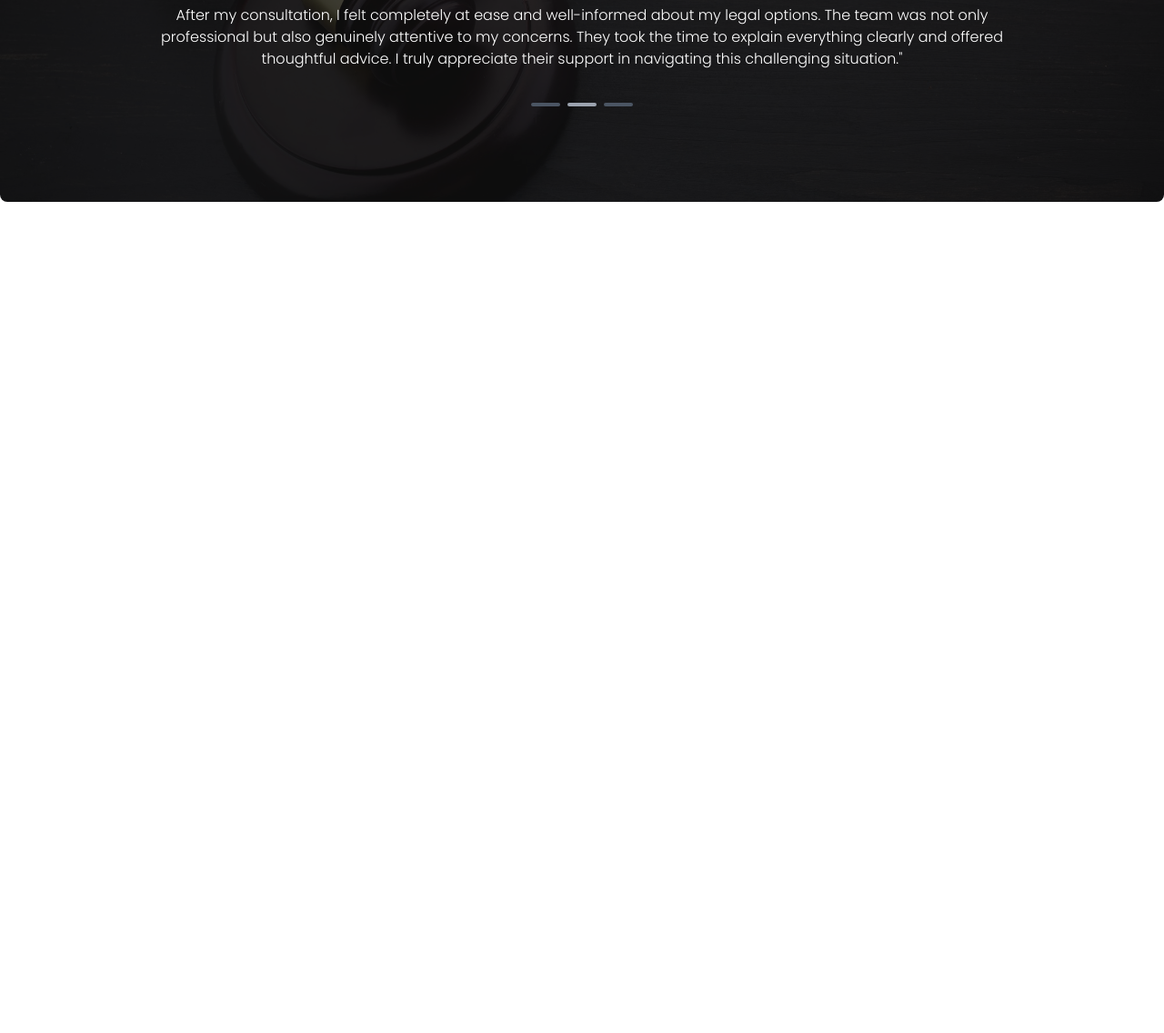
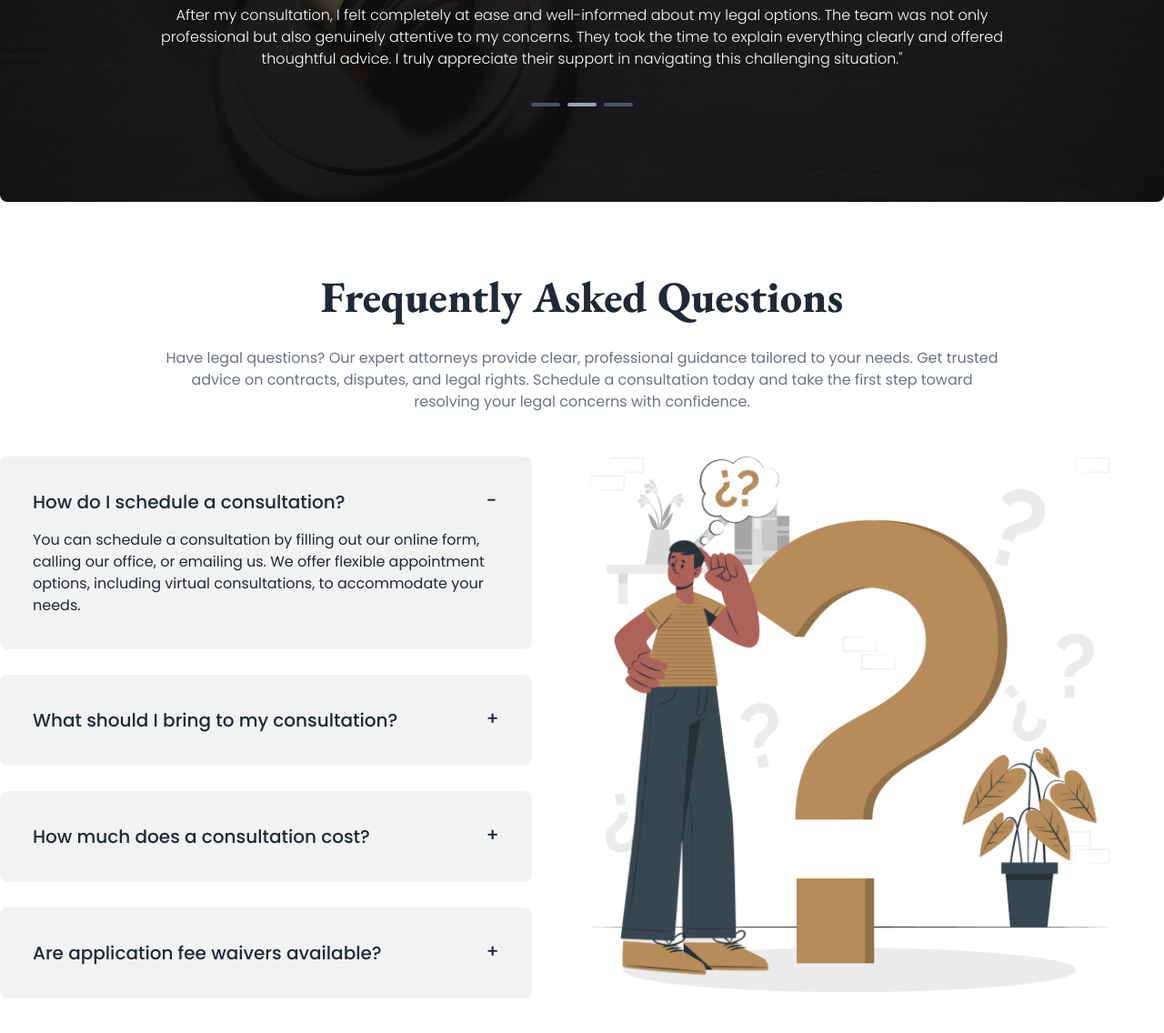
Before and after one commit to Waliul-islam/Legal-solution-webpage, a plain HTML site: page index.html in a window 1280 px wide. Shown: the part 2558-3694 px from the top of the page at 91% size. Before the commit the page ends 2860 px from the top, so only its background shows below. Drawn offline with nearby package versions, Linux system fonts and the light colour scheme.

Commit message:
FAQ Section Added

```diff
--- a/index.html
+++ b/index.html
@@ -174,7 +174,7 @@
      <section class="my-14 lg:my-20">
       <div class="px-6 text-center">
         <h2 class="text-3xl lg:text-5xl font-eb-garamond font-extrabold mb-8">What Our Client Say </h2>
-        <p class="w-3/4 mx-auto text-center mb-12 text-gray-500">At our law firm, we provide expert consultation to help you navigate legal challenges with confidence, offering personalized solutions tailored to your unique needs for the best possible outcome.</p>
+        <p class="w-11/12 lg:w-3/4 mx-auto text-center mb-12 text-gray-500">At our law firm, we provide expert consultation to help you navigate legal challenges with confidence, offering personalized solutions tailored to your unique needs for the best possible outcome.</p>
       </div>
       <div class="carousel w-full rounded-lg">
         <div id="slide1" class="carousel-item relative w-full">
@@ -238,6 +238,55 @@
       </div>
      </section>
     <!-- Client Section Ends -->
+
+    <!-- FAQ Section Starts -->
+     <section class="my-14 lg:my-20">
+      <div class="px-6 text-center">
+        <h2 class="text-3xl lg:text-5xl font-eb-garamond font-extrabold mb-8"> Frequently Asked Questions </h2>
+        <p class="w-11/12 lg:w-3/4 mx-auto text-center mb-12 text-gray-500"> Have legal questions? Our expert attorneys provide clear, professional guidance tailored to your needs. Get trusted advice on contracts, disputes, and legal rights. Schedule a consultation today and take the first step toward resolving your legal concerns with confidence.</p>
+      </div>
+      <div class="grid grid-cols-1 lg:grid-cols-2 gap-6 lg:gap-1">
+        <!-- left -->
+        <div class="space-y-7 w-11/12 mx-auto lg:ml-0">
+          <div class="collapse collapse-plus bg-base-200 p-5 rounded-lg">
+            <input type="radio" name="my-accordion-3" checked="checked" />
+            <div class="collapse-title text-xl font-medium"> How do I schedule a consultation? </div>
+            <div class="collapse-content">
+              <p> You can schedule a consultation by filling out our online form, calling our office, or emailing us. We offer flexible appointment options, including virtual consultations, to accommodate your needs.</p>
+            </div>
+          </div>
+          <div class="collapse collapse-plus bg-base-200 p-5 rounded-lg">
+            <input type="radio" name="my-accordion-3" />
+            <div class="collapse-title text-xl font-medium"> What should I bring to my consultation? </div>
+            <div class="collapse-content">
+              <p> Please bring any relevant documents related to your case, such as contracts, legal notices, or court papers. A summary of your situation and any key questions will also help us provide the best guidance. </p>
+            </div>
+          </div>
+          <div class="collapse collapse-plus bg-base-200 p-5 rounded-lg">
+            <input type="radio" name="my-accordion-3" />
+            <div class="collapse-title text-xl font-medium"> How much does a consultation cost? </div>
+            <div class="collapse-content">
+              <p>Our consultation fees vary depending on the type and complexity of the case. We offer transparent pricing and may provide initial consultations at a reduced rate. Contact us for specific details on pricing and possible fee waivers. </p>
+            </div>
+          </div>
+          <div class="collapse collapse-plus bg-base-200 p-5 rounded-lg">
+            <input type="radio" name="my-accordion-3" />
+            <div class="collapse-title text-xl font-medium"> Are application fee waivers available? </div>
+            <div class="collapse-content">
+              <p>"Yes, we offer application fee waivers in certain cases based on financial need. If you believe you qualify, please contact us with details" </p>
+            </div>
+          </div>
+
+
+        </div>
+        <!-- right -->
+         <div class="w-full">
+          <img src="./images/faq.png" alt="" class="w-11/12">
+         </div>
+      </div>
+     </section>
+    <!-- FAQ Section Ends -->
+
     </main>
     <footer class=""></footer>
   </body>
```
